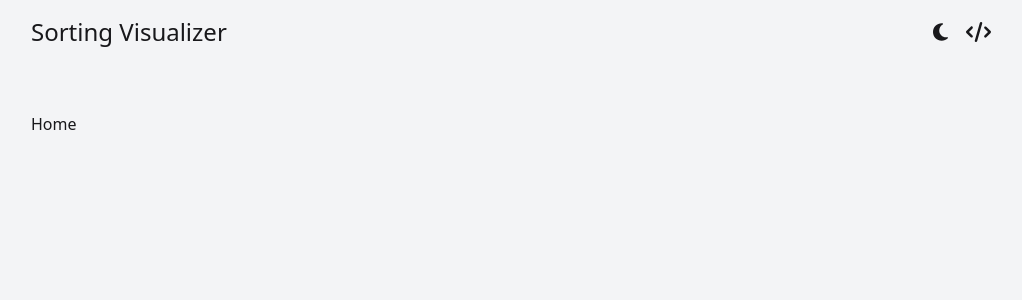
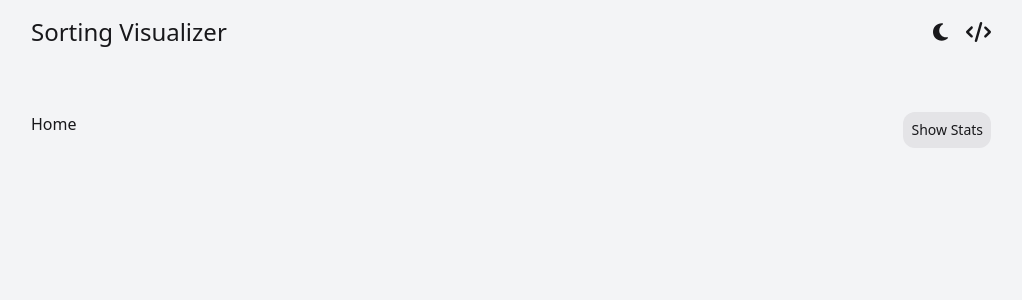
Before and after one commit to SharmaTushar1/SortingVisualizer, a Next.js app: page /home in a window 1280 px wide. Shown: the top 300 px of the page, without its empty margins (129-1151 px from the left). Built offline with nearby package versions, Linux system fonts and the light colour scheme.

Commit message:
Add content for main sorting home page

```diff
--- /dev/null
+++ b/src/app/home/components/ToggleStats.tsx
@@ -0,0 +1,33 @@
+'use client';
+
+import {useState} from 'react';
+
+export default function ToggleStats() {
+
+  const [visible, setVisible] = useState(false);
+
+  const toggleStats = () => {
+    console.log(visible);
+    setVisible((prev) => !prev);
+
+  }
+
+  return (
+    <div className='relative'>
+      <div className='absolute right-0'>
+        <button className="bg-zinc-200 dark:bg-zinc-800 text-sm p-2 border-none rounded-xl" onClick={() => toggleStats()}>
+          {visible ? "Hide Stats": "Show Stats"}
+        </button>
+        {visible ? <Stats />: ""}
+      </div>
+    </div>
+  )
+}
+
+export function Stats() {
+  return (
+    <div className='dark:bg-zinc-700 bg-zinc-300'>
+      Penis
+    </div>
+  );
+}
--- a/src/app/home/page.tsx
+++ b/src/app/home/page.tsx
@@ -1,6 +1,9 @@
+import ToggleStats from "./components/ToggleStats";
+
 export default function Home() {
   return (
     <div>
+      <ToggleStats />
       Home
     </div>
   )
```
